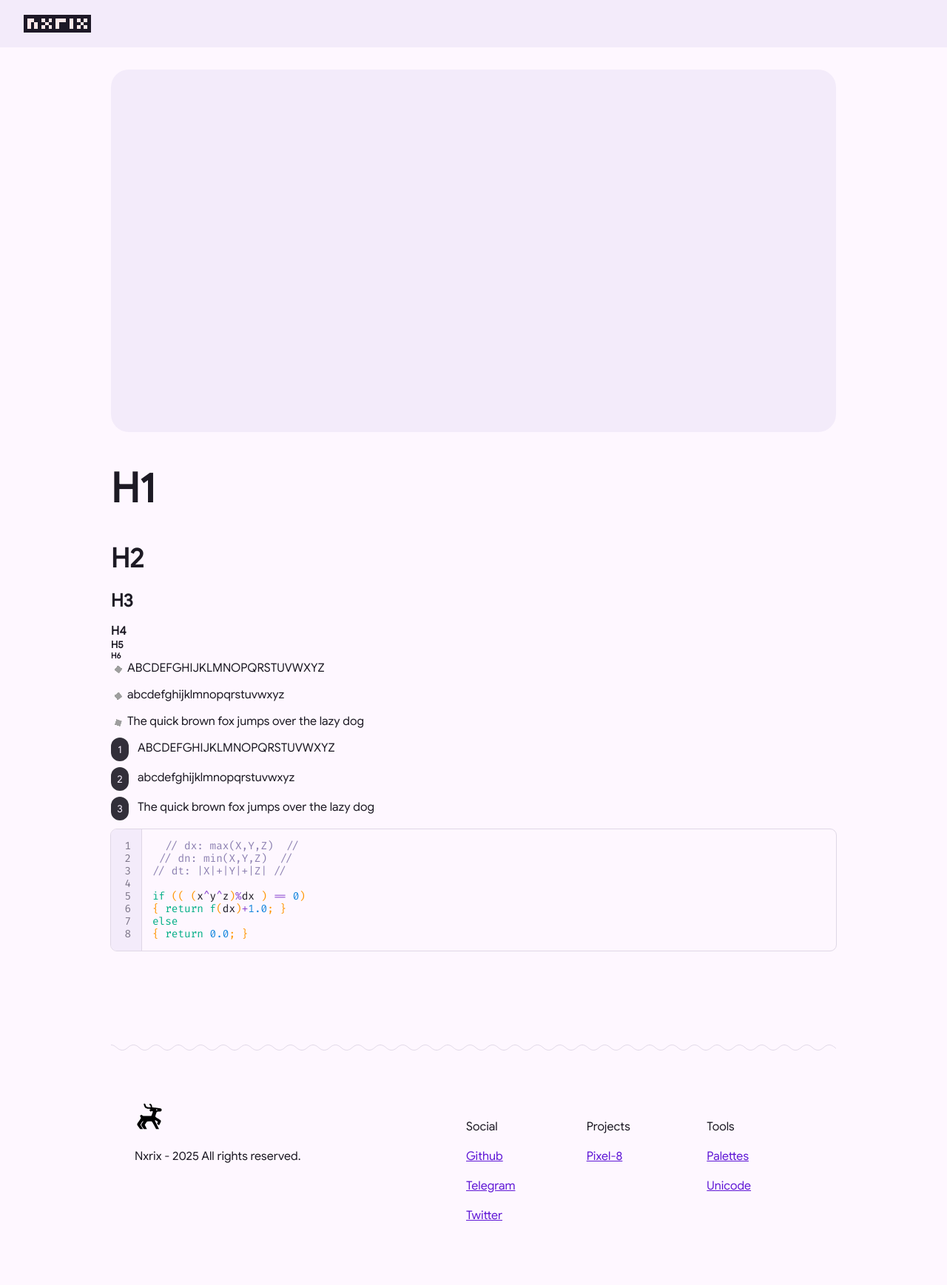
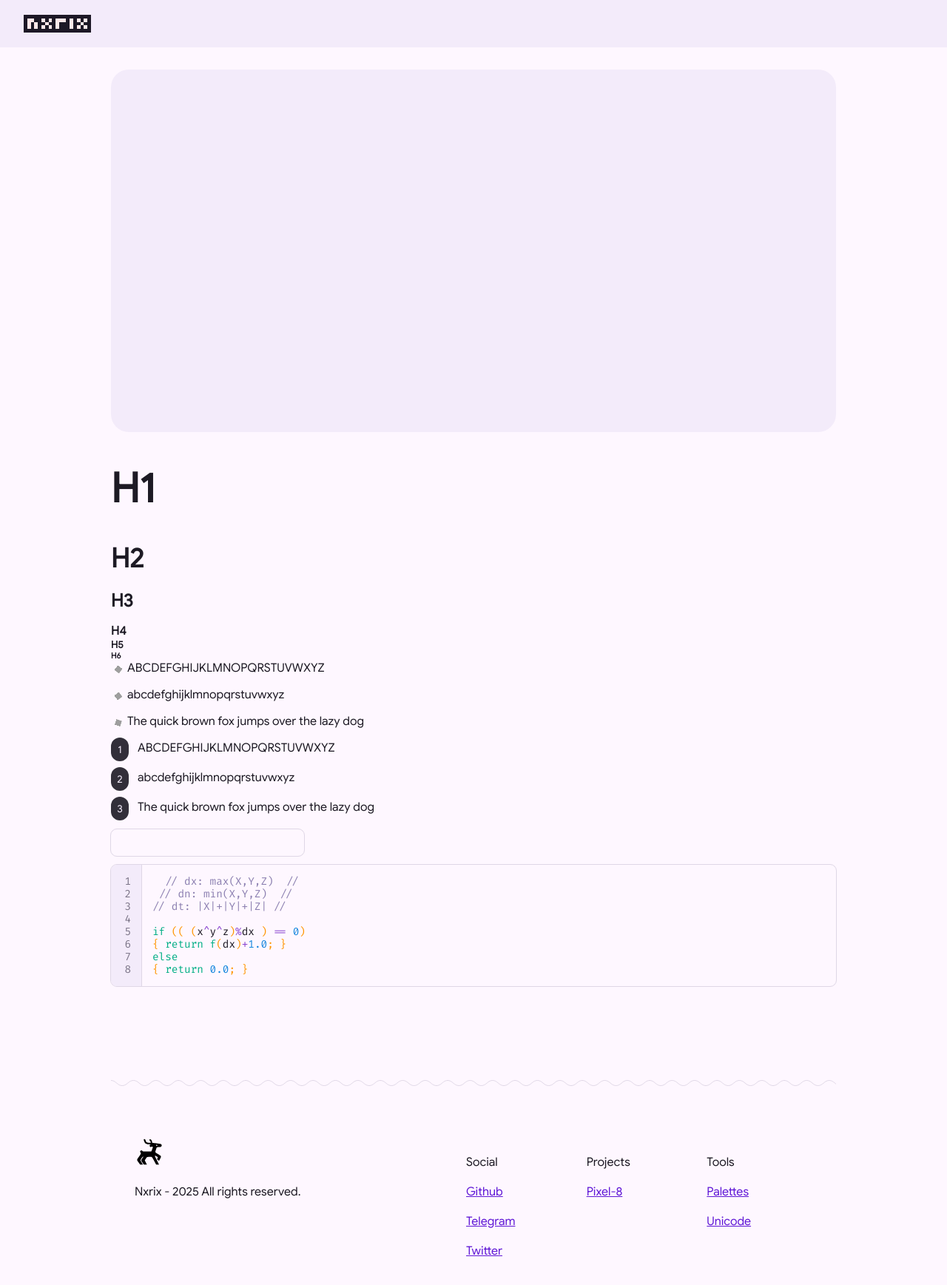
Before and after one commit to Nxrix/nxrix.github.io, a Jekyll site: the page built from _projects/test.md, in a window 1280 px wide. Shown: the top 1737 px of the page at 74% size. Built offline with Jekyll 4.4.1, drawn with Linux system fonts in a browser that asks for light colours; grey boxes are pictures that could not be loaded.

Commit message:
Update test.md

```diff
--- a/_projects/test.md
+++ b/_projects/test.md
@@ -26,6 +26,8 @@ hidden: true
 2. abcdefghijklmnopqrstuvwxyz
 3. The quick brown fox jumps over the lazy dog
 
+<input type="text">
+
 <div id="editor"></div>
 
 <script src="./js/storage.js"></script>
```
